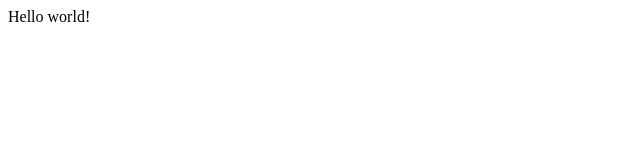
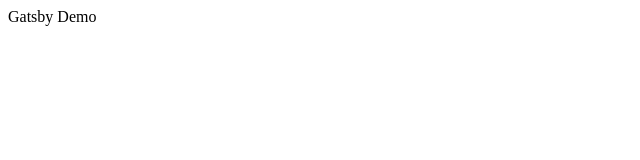
Before and after one commit to thejivecat/Gatsby-Demo, a Gatsby site in the folder Gatsby-Demo/: page / in a window 1280 px wide. Shown: the full height of the page, 0-640 px from the left. Built offline with nearby package versions, Linux system fonts and the light colour scheme; Gatsby itself is replaced by a stand-in of ours.

Commit message:
Changed hello world to Gatsby Demo in src>pages>index.js

```diff
--- a/Gatsby-Demo/src/pages/index.js
+++ b/Gatsby-Demo/src/pages/index.js
@@ -1,5 +1,5 @@
 import React from "react"
 
 export default function Home() {
-  return <div>Hello world!</div>
+  return <div>Gatsby Demo</div>
 }
```
